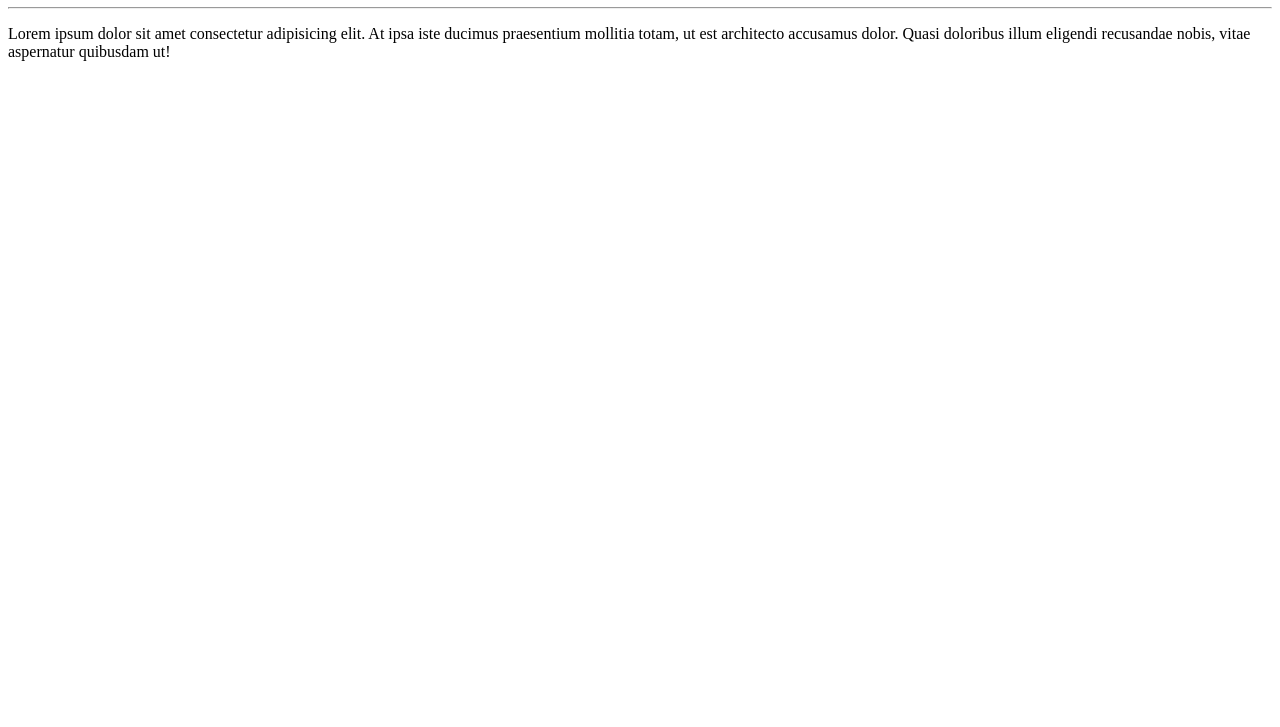
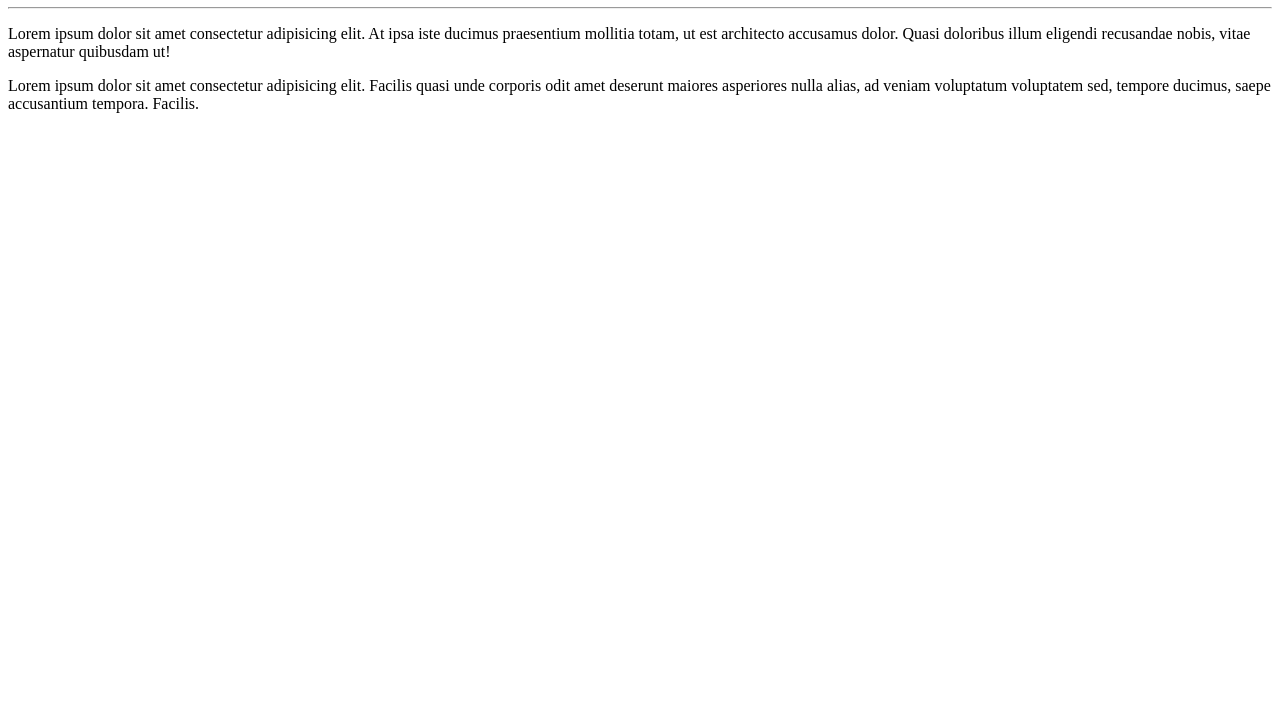
Before and after one commit to eduardacavalcante/Hello-World, a plain HTML site: page site-exemplo/index.html in a window 1280 px wide. Shown: the part 73-800 px from the top of the page. Drawn offline with Linux system fonts and the light colour scheme.

Commit message:
update index again
new paragraph

```diff
--- a/site-exemplo/index.html
+++ b/site-exemplo/index.html
@@ -11,5 +11,7 @@
     <hr>
     <p>Lorem ipsum dolor sit amet consectetur adipisicing elit. At ipsa iste ducimus praesentium mollitia totam, ut est architecto accusamus dolor. Quasi doloribus illum eligendi recusandae nobis, vitae aspernatur quibusdam ut!</p>
 
+    <p>Lorem ipsum dolor sit amet consectetur adipisicing elit. Facilis quasi unde corporis odit amet deserunt maiores asperiores nulla alias, ad veniam voluptatum voluptatem sed, tempore ducimus, saepe accusantium tempora. Facilis.</p>
+
 </body>
 </html>
```
